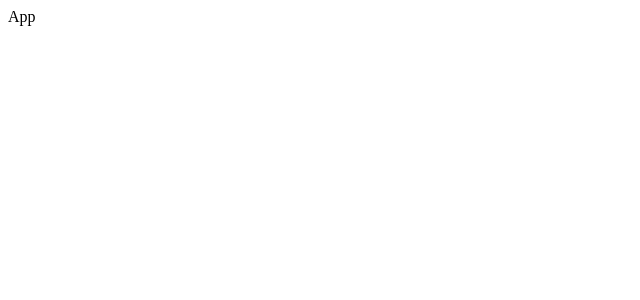
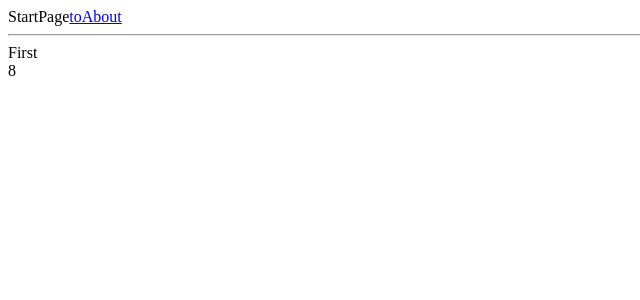
Before and after one commit to igorGavr/react-dec-2021, a React (Create React App) app: page /about/8 in a window 1280 px wide. Shown: the top 300 px of the page, without its empty margins (0-640 px from the left). Built offline with nearby package versions, Linux system fonts and the light colour scheme.

Commit message:
reducer2.0

```diff
--- a/package.json
+++ b/package.json
@@ -8,7 +8,8 @@
     "@testing-library/user-event": "^13.5.0",
     "react": "^18.0.0",
     "react-dom": "^18.0.0",
-    "react-scripts": "5.0.0"
+    "react-scripts": "5.0.0",
+    "react-router-dom": "^6.3.0"
   },
   "scripts": {
     "start": "react-scripts start",
--- a/src/App.js
+++ b/src/App.js
@@ -1,8 +1,31 @@
+import {Routes, Route, useLocation} from "react-router-dom";
+import {First} from "./components/First";
+import {StartPage} from "./components/StartPage";
+import {HzPage} from "./components/HZPage";
+import {useEffect, useState} from "react";
+
 const App = () => {
+    const dataLift = (asd) => {
+        const {state} = useLocation();
+        useEffect(()=>{
+        const [useState1] = useState(state);
+        const sss= [1,'dd',true]
+        },[])
+        console.log(asd);
+    }
     return (
-        <div>
-            App
-        </div>
+        <Routes>
+            <Route path={'/'} element={<StartPage/>}>
+                <Route path={'about/:id'} element={<First/>}/>
+                <Route path={'hz'} element={<HzPage/>}>
+                    <Route path={'about/:id'} element={<First/>}/>
+                    <Route path={'about2/:id'} element={<First/>}/>
+                    <Route path={'about3/:id'} element={<First/>}/>
+                </Route>
+            </Route>
+            <Route path={'/d'} element={<sdfsdf/>}/>
+        </Routes>
+        // <First asd={111} dataLift={dataLift}/>
     );
 };
 
--- /dev/null
+++ b/src/components/First.js
@@ -0,0 +1,15 @@
+import {useLocation, useParams} from "react-router-dom";
+
+const First = () => {
+    const {id} = useParams();
+    const location = useLocation();
+    console.log(location);
+    return (
+        <div>
+            First
+            <div>{id}</div>
+        </div>
+    );
+};
+
+export {First};
--- /dev/null
+++ b/src/components/HZPage.js
@@ -0,0 +1,12 @@
+import {Outlet} from "react-router-dom";
+
+const HzPage = () => {
+    return (
+        <div>
+            HzPage
+            <Outlet/>
+        </div>
+    );
+};
+
+export {HzPage};
--- /dev/null
+++ b/src/components/StartPage.js
@@ -0,0 +1,15 @@
+import {Link, Outlet} from "react-router-dom";
+
+const StartPage = () => {
+    const user = {id:1, name:'Max', age:30}
+    return (
+        <div>
+            StartPage
+            <Link to={'/about/8'} state={user}>toAbout</Link>
+            <hr/>
+            <Outlet/>
+        </div>
+    );
+};
+
+export {StartPage};
--- a/src/index.js
+++ b/src/index.js
@@ -1,7 +1,11 @@
 import React from 'react';
 import ReactDOM from 'react-dom/client';
-
+import {BrowserRouter} from 'react-router-dom';
 import App from './App';
 
 const root = ReactDOM.createRoot(document.getElementById('root'));
-root.render(<App/>)
+root.render(
+    <BrowserRouter>
+        <App/>
+    </BrowserRouter>
+)
```
